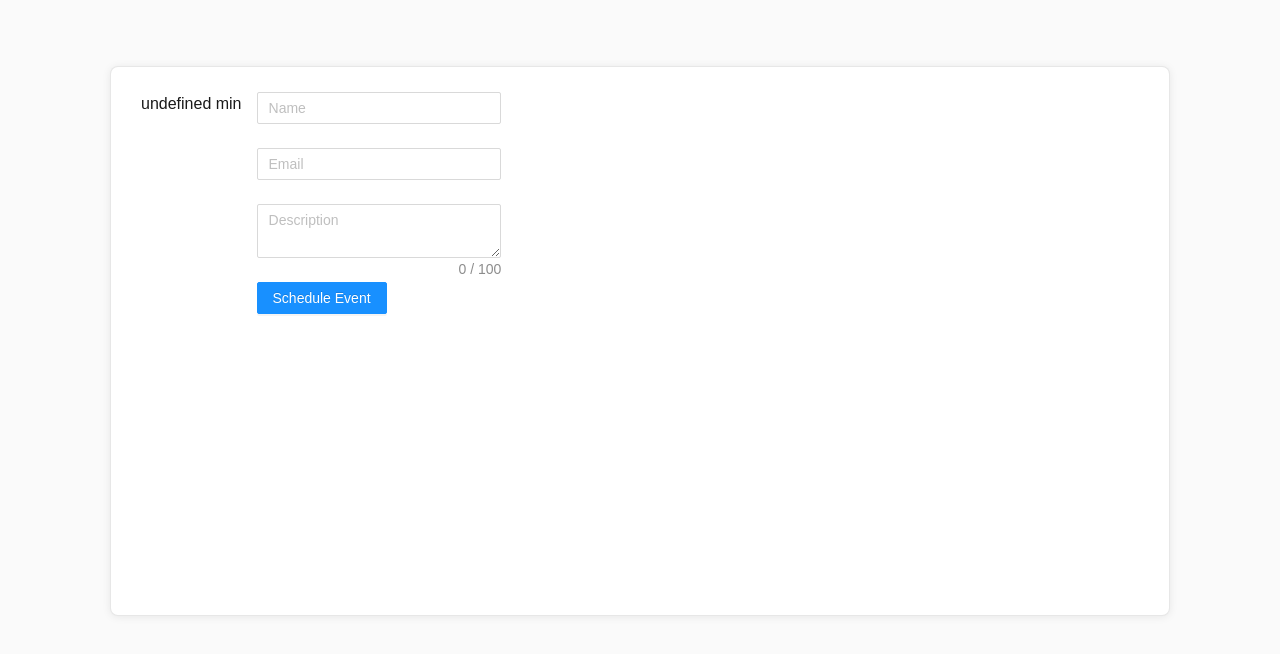
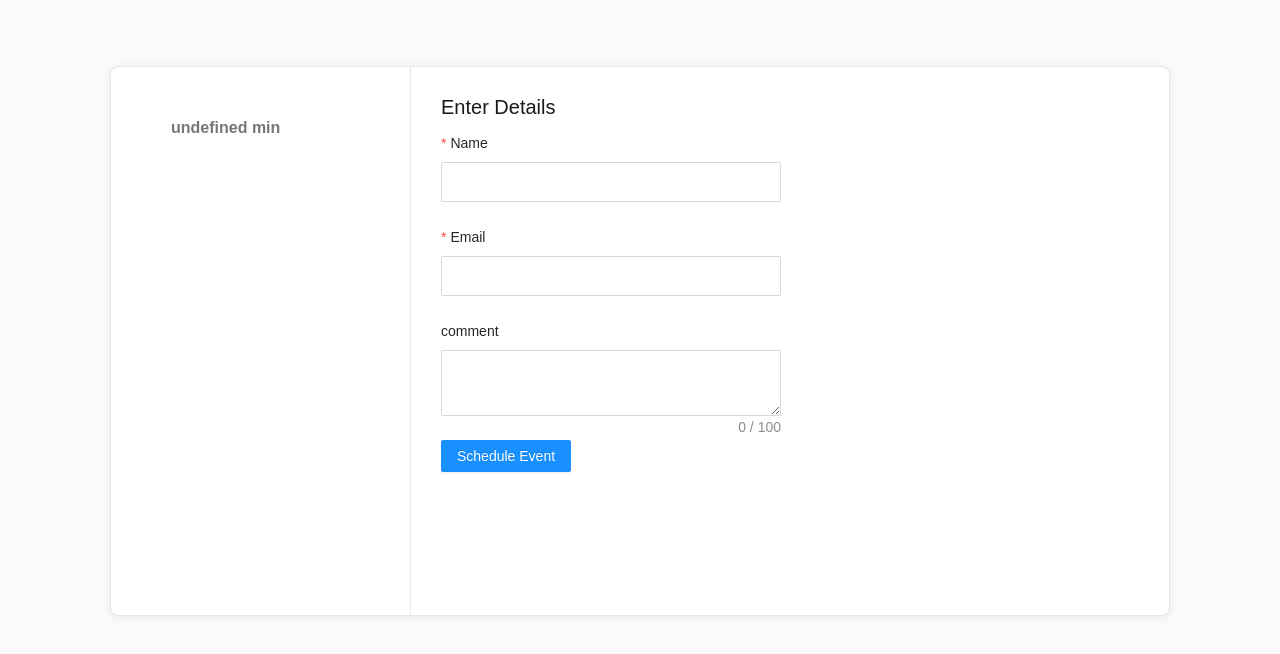
Before and after one commit to dmitrymalakhov/timeformeet, a React (Create React App) app: page /booking-page/1/1/1/1 in a window 1280 px wide. Shown: the top 654 px of the page. Built offline with nearby package versions, Linux system fonts and the light colour scheme; no server answers.

Commit message:
feat(style): update style for pages

```diff
--- a/src/App.tsx
+++ b/src/App.tsx
@@ -5,6 +5,7 @@ import { ReactQueryDevtools } from 'react-query/devtools';
 import {
   SignIn,
   SignUp,
+  AccountRoot,
   AccountEventTypes,
   Root,
   BookingPageRoot,
@@ -45,6 +46,7 @@ export const App = () => (
     <Routes>
       <Route path="/signin" element={<SignIn />} />
       <Route path="/signup" element={<SignUp />} />
+      <Route path="/" element={<Root />} />
 
       <Route path="/booking-page/" element={<BookingPageRoot />}>
         <Route path=":eventTypeId" element={<BookingPage />} />
@@ -59,9 +61,9 @@ export const App = () => (
         <Route path="invitees/:link/:hash" element={<BookingPageInvite />} />
       </Route>
 
-      <Route path="/" element={<Root />} />
-
-      <Route path="/me" element={<AccountEventTypes />} />
+      <Route path="/account/" element={<AccountRoot />}>
+        <Route path="event_types" element={<AccountEventTypes />} />
+      </Route>
     </Routes>
 
     <ReactQueryDevtools initialIsOpen={false} />
--- a/src/components/Button.tsx
+++ b/src/components/Button.tsx
@@ -1,6 +1,11 @@
-import styled from 'styled-components';
+import styled, { css } from 'styled-components';
 
-export const Button = styled.button`
+interface IButtonProps {
+  size?: 'large' | 'default';
+  transparent?: boolean;
+}
+
+export const Button = styled.button<IButtonProps>`
   position: relative;
   display: inline-flex;
   -webkit-box-align: center;
@@ -13,7 +18,8 @@ export const Button = styled.button`
   cursor: pointer;
   transition: all 0.2s linear 0s;
   color: rgb(255, 255, 255);
-  background-color: rgb(0, 107, 255);
+  border: 1px solid rgb(0, 105, 255);
+  background: rgb(0, 107, 255);
   opacity: 1;
   height: 48px;
   padding-left: 24px;
@@ -23,4 +29,11 @@ export const Button = styled.button`
   font-weight: 700;
   font-size: 0.875rem;
   line-height: 1;
+
+  ${({ transparent }) =>
+    transparent &&
+    css`
+      background: none;
+      color: rgb(0, 105, 255);
+    `}
 `;
--- a/src/routes/AccountEventTypes/index.tsx
+++ b/src/routes/AccountEventTypes/index.tsx
@@ -1,5 +1,8 @@
 import React from 'react';
+import styled from 'styled-components';
 import { useGetUser, useGetEventTypes } from '../../hooks';
+import { Button } from '../../components';
+
 import {
   EventTypeCard,
   EventTypeCardCap,
@@ -12,6 +15,11 @@ import {
   ListHeader
 } from './styled';
 
+const BookingLink = styled.a`
+  color: #0069ff;
+  text-decoration: none;
+  cursor: pointer;
+`;
 export const AccountEventTypes: React.FC | null = () => {
   const user = useGetUser();
   const eventTypes = useGetEventTypes();
@@ -27,7 +35,7 @@ export const AccountEventTypes: React.FC | null = () => {
           <EventTypeCardExtra>{item.duration} min</EventTypeCardExtra>
           <EventTypeBookingLink
             target="_blank"
-            href={`/booking-page/${item.id}/${item.link}`}
+            href={`/booking-page/${user.data.id}/${item.id}/${item.link}`}
           >
             View booking page
           </EventTypeBookingLink>
@@ -42,16 +50,19 @@ export const AccountEventTypes: React.FC | null = () => {
     const url = `${window.origin}/booking-page/${user.data.id}`;
 
     return (
-      <a href={url} target="_blank" rel="noopener noreferrer">
+      <BookingLink href={url} target="_blank" rel="noopener noreferrer">
         {url}
-      </a>
+      </BookingLink>
     );
   };
 
   return (
     <div>
       <Wrapper>
-        <ListHeader>{renderBookingLink()}</ListHeader>
+        <ListHeader>
+          {renderBookingLink()}
+          <Button transparent>New Event Type</Button>
+        </ListHeader>
         <EventTypeCardList>{renderCards()}</EventTypeCardList>
       </Wrapper>
     </div>
--- a/src/routes/AccountEventTypes/styled.ts
+++ b/src/routes/AccountEventTypes/styled.ts
@@ -1,5 +1,5 @@
-import styled from "styled-components";
-import { TEventTypeCardCapProps } from "./types";
+import styled from 'styled-components';
+import { TEventTypeCardCapProps } from './types';
 
 export const Wrapper = styled.div`
   margin-top: 20px;
@@ -31,7 +31,7 @@ export const EventTypeCardCap = styled.div<TEventTypeCardCapProps>`
   margin-left: -1px;
   border-top-left-radius: 4px;
   border-top-right-radius: 4px;
-  background: ${(props) => props.color || "#b2b2b2"};
+  background: ${(props) => props.color || '#b2b2b2'};
 `;
 
 export const EventTypeCardBody = styled.div`
@@ -80,4 +80,13 @@ export const EventTypeCardList = styled.div`
   box-sizing: border-box;
 `;
 
-export const ListHeader = styled.div``;
+export const ListHeader = styled.div`
+  border-top: none;
+  border-bottom: 1px solid #dadada;
+  vertical-align: middle;
+  margin: 15px;
+  padding-bottom: 15px;
+  justify-content: space-between;
+  display: flex;
+  align-items: center;
+`;
--- /dev/null
+++ b/src/routes/AccountRoot/index.tsx
@@ -0,0 +1,10 @@
+import React from 'react';
+import { Outlet } from 'react-router-dom';
+
+export const AccountRoot: React.FC = () => {
+  return (
+    <div>
+      <Outlet />
+    </div>
+  );
+};
--- a/src/routes/BookingPageEventScheduled/index.tsx
+++ b/src/routes/BookingPageEventScheduled/index.tsx
@@ -1,9 +1,32 @@
 import { useParams, useSearchParams } from 'react-router-dom';
+import styled from 'styled-components';
 import { Form, Input, Button } from 'antd';
 import { useGetEventTypes } from '../../hooks';
 import { apiRequest } from '../../utils/request';
 import { IEventScheduled } from '../../types';
 import { Box } from '../../components';
+
+const DetailsTitle = styled.div`
+  margin: 0;
+  font-weight: 700;
+  font-size: 28px;
+  line-height: 32px;
+`;
+
+const DetailsSubtitle = styled.div`
+  margin-bottom: 12px;
+  color: rgba(26, 26, 26, 0.6);
+  font-weight: 700;
+`;
+
+const SidePanel = styled.div`
+  min-width: 300px;
+  border-right: 1px solid var(--text-color-level3, rgba(26, 26, 26, 0.1));
+  transition: all 0.22s ease-out;
+  word-break: break-word;
+  overflow-wrap: break-word;
+  padding: 25px 30px;
+`;
 
 export const BookingPageEventScheduled = () => {
   const params = useParams<Record<string, string | undefined>>();
@@ -37,18 +60,24 @@ export const BookingPageEventScheduled = () => {
 
   return (
     <>
-      <Box pt={25} pb={25}>
+      <SidePanel>
         <Box pl={30}>
-          <Box fontSize={28}>{eventType?.name}</Box>
-          <Box>{`${eventType?.duration} min`}</Box>
-          <Box>{eventType?.location}</Box>
-          <Box>{eventType?.description}</Box>
-          <Box>{searchParams.get('date')}</Box>
+          <Box mb="24px">
+            <DetailsTitle>{eventType?.name}</DetailsTitle>
+          </Box>
+          <DetailsSubtitle>{`${eventType?.duration} min`}</DetailsSubtitle>
+          <DetailsSubtitle>{eventType?.location}</DetailsSubtitle>
+          <DetailsSubtitle>{eventType?.description}</DetailsSubtitle>
+          <DetailsSubtitle>{searchParams.get('date')}</DetailsSubtitle>
         </Box>
-      </Box>
-      <Box p="25px 15px">
-        <Form name="normal_name" onFinish={handleFinish}>
+      </SidePanel>
+      <Box p="25px 30px 0 30px" maxWidth="400px" flexGrow="1">
+        <Box mb="10px" fontSize="20px">
+          Enter Details
+        </Box>
+        <Form layout="vertical" onFinish={handleFinish}>
           <Form.Item
+            label="Name"
             name="name"
             rules={[
               {
@@ -56,9 +85,10 @@ export const BookingPageEventScheduled = () => {
               }
             ]}
           >
-            <Input placeholder="Name" />
+            <Input size="large" />
           </Form.Item>
           <Form.Item
+            label="Email"
             name="email"
             rules={[
               {
@@ -67,14 +97,10 @@ export const BookingPageEventScheduled = () => {
               }
             ]}
           >
-            <Input placeholder="Email" />
+            <Input size="large" />
           </Form.Item>
-          <Form.Item name="comment">
-            <Input.TextArea
-              showCount
-              maxLength={100}
-              placeholder="Description"
-            />
+          <Form.Item name="Comment" label="comment">
+            <Input.TextArea size="large" showCount maxLength={100} />
           </Form.Item>
           <Form.Item>
             <Button type="primary" htmlType="submit">
--- a/src/routes/Root/index.tsx
+++ b/src/routes/Root/index.tsx
@@ -9,7 +9,7 @@ export const Root: React.FC = () => {
   return (
     <div>
       {data && (
-        <Link to="/me">
+        <Link to="/account/event_types">
           <Button>My Account</Button>
         </Link>
       )}
--- a/src/routes/index.tsx
+++ b/src/routes/index.tsx
@@ -7,3 +7,4 @@ export { BookingPageEvent } from './BookingPageEvent';
 export { BookingPageRoot } from './BookingPageRoot';
 export { BookingPageEventScheduled } from './BookingPageEventScheduled';
 export { BookingPageInvite } from './BookingPageInvite';
+export { AccountRoot } from './AccountRoot';
```
